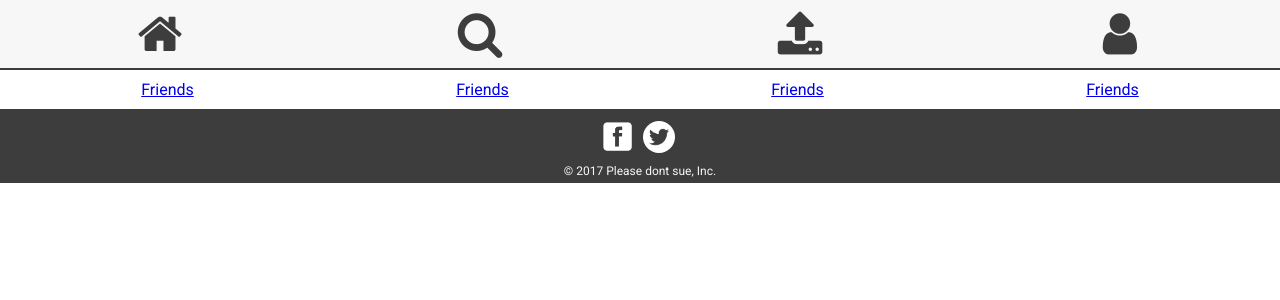
After one commit to AxelTidehorn/The-wall, a PHP site: page /userProfile.php in a window 1280 px wide. The commit adds this page. Shown: the top 300 px of the page. Run offline with PHP 8.4, Linux system fonts and the light colour scheme.

Commit message:
Started on profilepage

```diff
--- a/css/main.css
+++ b/css/main.css
@@ -78,11 +78,22 @@ h2 > a{
 
 }
         /*END HEADER*/
-
+.subHeader{
+  display: flex;
+  align-items: center;
+  width: 100%;
+  text-align: center;
+  padding: 10px;
+  box-sizing: border-box;
+}
+.subHeadItem{
+  flex: 1;
+}
         /*MAIN PAGE*/
 .pagecont{
-  padding: 78px 0 0 0;
+  padding: 70px 0 0 0;
   color: black;
+  width: 100%;
 }
 p{
   color: black;
@@ -147,6 +158,8 @@ img{
 }
         /*END MAIN PAGE*/
 
+        /*PROFILE PAGE*/
+
         /*FOOTER*/
 footer{
   background-color: rgb(61, 61, 61);
@@ -168,7 +181,6 @@ footer{
   width: 32px;
   height: 32px;
   border-radius: 50%;
-  overflow: hidden;
 
 }
 .display-center{
--- a/header.php
+++ b/header.php
@@ -17,7 +17,7 @@
           <input class="search" type="text" name="Search" placeholder="Search...">
         </div>
         <div class="icon"><a href="#"><i class="fa fa-upload fa-3x"></i></a></div>
-        <div class="icon"><a href="#"><i class="fa fa-user fa-3x"></i></a></div>
+        <div class="icon"><a href="userProfile.php"><i class="fa fa-user fa-3x"></i></a></div>
         <!--<div class="icon"><a href="#"><i class="fa fa-question-circle-o fa-3x"></i></a></div>-->
       </nav>
     </header>
--- /dev/null
+++ b/userProfile.php
@@ -0,0 +1,10 @@
+<?php include 'header.php'; ?>
+  <div class="pagecont">
+    <div class="subHeader">
+      <div class="subHeadItem"><a href="#">Friends</a></div>
+      <div class="subHeadItem"><a href="#">Friends</a></div>
+      <div class="subHeadItem"><a href="#">Friends</a></div>
+      <div class="subHeadItem"><a href="#">Friends</a></div>
+    </div>
+  </div>
+<?php include 'footer.php'; ?>
```
